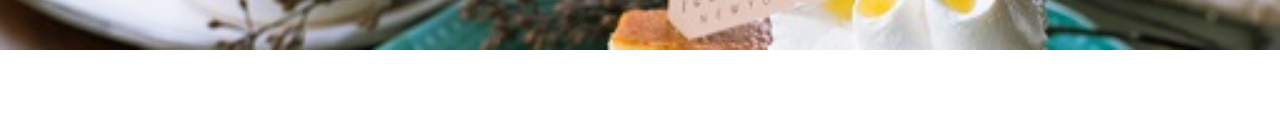
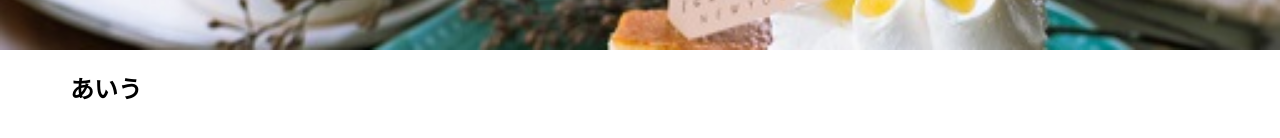
Before and after one commit to aliciaxxxsin/sample-hp, a plain HTML site: page index.html in a window 1280 px wide. Shown: the part 450-588 px from the top of the page. Drawn offline with Linux system fonts and the light colour scheme.

Commit message:
Update index.html

```diff
--- a/index.html
+++ b/index.html
@@ -24,7 +24,7 @@
             </div>
             <div class="top-wrapper">
                 <div class="container">
-
+                    <h2>あいう</h2>
                 </div>
             </div>
         </header>
```
